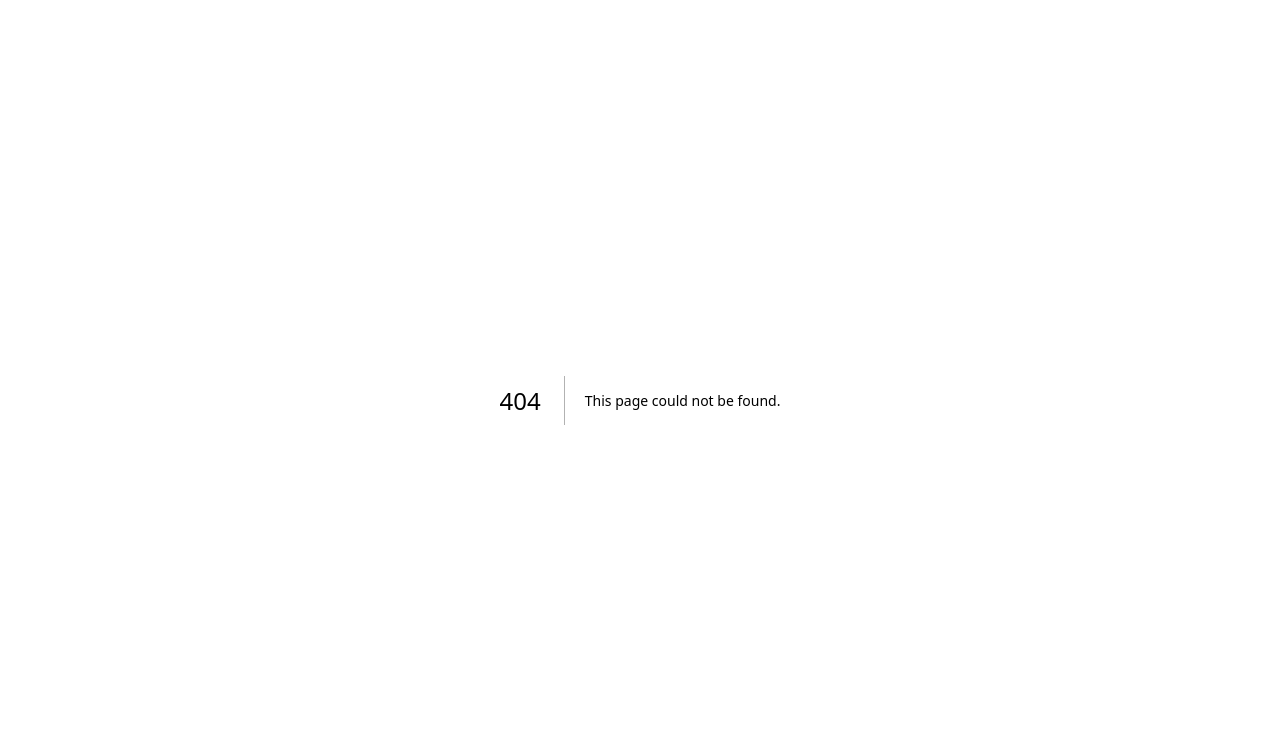
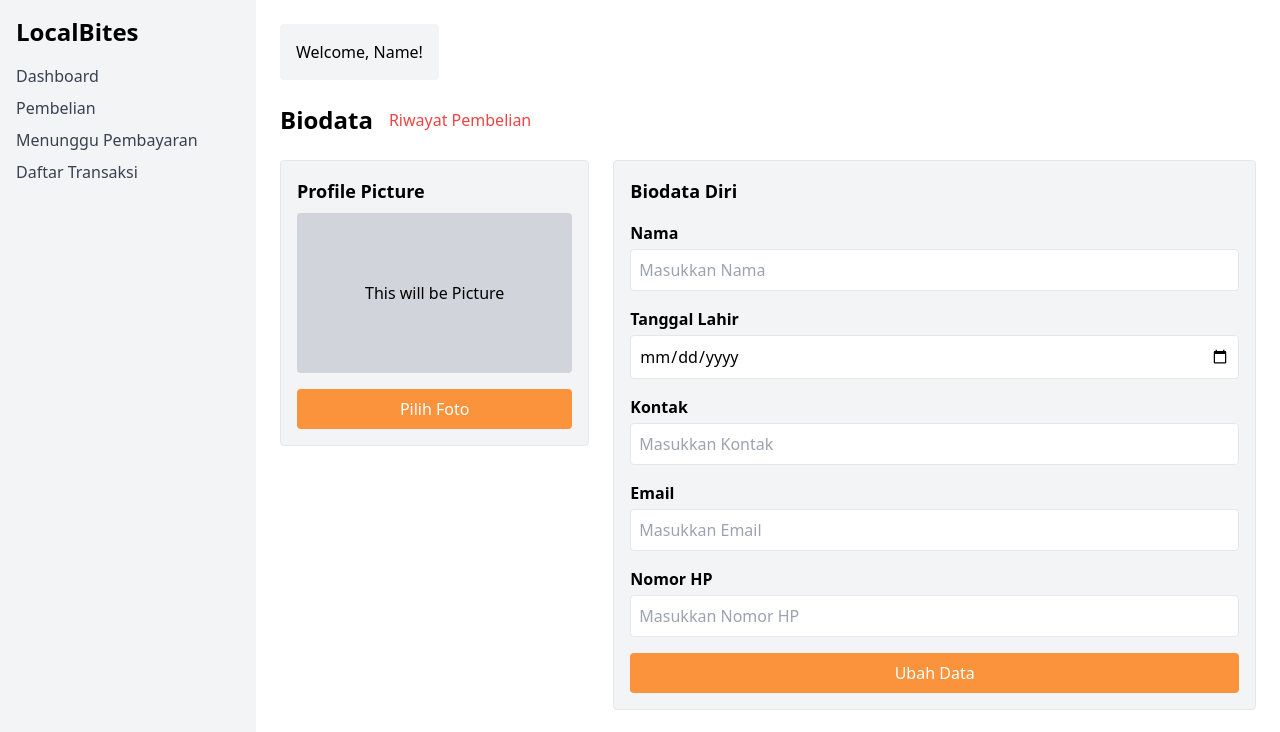
Before and after one commit to anojumisa/FSSE_JAN24_GroupF_GFP, a Next.js app in the folder frontend/final_project/: page /Dashboard_User_Profile in a window 1280 px wide. Before the commit this address had no page. Shown: the top 732 px of the page. Built offline with nearby package versions, Linux system fonts and the light colour scheme.

Commit message:
feat: add dashboard user

```diff
--- /dev/null
+++ b/frontend/final_project/src/components/layouts/Dashboard_User/biodata/index.tsx
@@ -0,0 +1,10 @@
+import React from 'react';
+
+const Biodata = () => (
+  <div className="flex justify-between items-center bg-gray-100 p-4 rounded">
+    <div className="text-lg font-bold cursor-pointer text-red-500">Biodata</div>
+    <div className="text-red-500 cursor-pointer">History</div>
+  </div>
+);
+
+export default Biodata;
--- /dev/null
+++ b/frontend/final_project/src/components/layouts/Dashboard_User/notification/index.tsx
@@ -0,0 +1,9 @@
+import React from 'react';
+
+const Notification = () => (
+  <div className="bg-gray-100 p-4 rounded">
+    Welcome, Name!
+  </div>
+);
+
+export default Notification;
--- /dev/null
+++ b/frontend/final_project/src/components/layouts/Dashboard_User/sidebar/index.tsx
@@ -0,0 +1,17 @@
+import React from 'react';
+
+const Sidebar = () => (
+  <div className="w-64 p-4 bg-gray-100 h-screen">
+    <h2 className="text-2xl font-bold mb-4">LocalBites</h2>
+    <nav>
+      <ul>
+        <li className="mb-2"><a href="/dashboard" className="text-gray-700 hover:text-gray-900">Dashboard</a></li>
+        <li className="mb-2"><a href="/pembelian" className="text-gray-700 hover:text-gray-900">Pembelian</a></li>
+        <li className="mb-2"><a href="/menunggu-pembayaran" className="text-gray-700 hover:text-gray-900">Menunggu Pembayaran</a></li>
+        <li className="mb-2"><a href="/daftar-transaksi" className="text-gray-700 hover:text-gray-900">Daftar Transaksi</a></li>
+      </ul>
+    </nav>
+  </div>
+);
+
+export default Sidebar;
--- /dev/null
+++ b/frontend/final_project/src/components/layouts/Dashboard_User/transaction/index.tsx
@@ -0,0 +1,21 @@
+import React from 'react';
+
+const TransactionList = () => (
+  <div className="bg-gray-100 p-4 rounded">
+    <div className="mb-4">
+      <div className="text-lg font-bold mb-2">Daftar Transaksi</div>
+      <div className="mb-2">Tanggal: 2024-08-08</div>
+      <div className="mb-2">Nama Produk: Sample Product</div>
+      <div className="mb-2">Jumlah: 2</div>
+    </div>
+    <div className="flex justify-between items-center border-t pt-4">
+      <div>
+        <div>Produk</div>
+        <div>Total Harga: $200</div>
+      </div>
+      <button className="bg-orange-400 text-white py-2 px-4 rounded">Beli Lagi</button>
+    </div>
+  </div>
+);
+
+export default TransactionList;
--- /dev/null
+++ b/frontend/final_project/src/components/layouts/Dashboard_User_Profile/personal_information/index.tsx
@@ -0,0 +1,30 @@
+import React from 'react';
+
+const PersonalInfoForm = () => (
+  <div className="p-4 bg-gray-100 rounded border">
+    <h3 className="text-lg font-bold mb-4">Biodata Diri</h3>
+    <div className="mb-4">
+      <label className="block mb-1 font-semibold">Nama</label>
+      <input type="text" className="w-full p-2 border rounded" placeholder="Masukkan Nama" />
+    </div>
+    <div className="mb-4">
+      <label className="block mb-1 font-semibold">Tanggal Lahir</label>
+      <input type="date" className="w-full p-2 border rounded" />
+    </div>
+    <div className="mb-4">
+      <label className="block mb-1 font-semibold">Kontak</label>
+      <input type="text" className="w-full p-2 border rounded" placeholder="Masukkan Kontak" />
+    </div>
+    <div className="mb-4">
+      <label className="block mb-1 font-semibold">Email</label>
+      <input type="email" className="w-full p-2 border rounded" placeholder="Masukkan Email" />
+    </div>
+    <div className="mb-4">
+      <label className="block mb-1 font-semibold">Nomor HP</label>
+      <input type="text" className="w-full p-2 border rounded" placeholder="Masukkan Nomor HP" />
+    </div>
+    <button className="bg-orange-400 text-white py-2 px-4 rounded w-full">Ubah Data</button>
+  </div>
+);
+
+export default PersonalInfoForm;
--- /dev/null
+++ b/frontend/final_project/src/components/layouts/Dashboard_User_Profile/profile_picture/index.tsx
@@ -0,0 +1,15 @@
+import React from 'react';
+
+const ProfilePicture = () => (
+  <div className="p-4 bg-gray-100 rounded border">
+    <div className="mb-4">
+      <div className="text-lg font-bold mb-2">Profile Picture</div>
+      <div className="h-40 bg-gray-300 rounded flex items-center justify-center">
+        <p>This will be Picture</p>
+      </div>
+    </div>
+    <button className="bg-orange-400 text-white py-2 px-4 rounded w-full">Pilih Foto</button>
+  </div>
+);
+
+export default ProfilePicture;
--- /dev/null
+++ b/frontend/final_project/src/pages/Dashboard_User/index.tsx
@@ -0,0 +1,26 @@
+import React from 'react';
+import Sidebar from '../../components/layouts/Dashboard_User/sidebar';
+import Notification from '../../components/layouts/Dashboard_User/notification';
+import Biodata from '../../components/layouts/Dashboard_User/biodata';
+import TransactionList from '../../components/layouts/Dashboard_User/transaction';
+
+const Dashboard = () => (
+  <div className="flex">
+    <Sidebar />
+    <div className="flex-1 p-6">
+      <div className="flex justify-between mb-6">
+        <Notification />
+      </div>
+      <div className="mb-6">
+        <Biodata />
+      </div>
+      <div className="grid gap-6">
+        <TransactionList />
+        <TransactionList />
+        <TransactionList />
+      </div>
+    </div>
+  </div>
+);
+
+export default Dashboard;
--- /dev/null
+++ b/frontend/final_project/src/pages/Dashboard_User_Profile/index.tsx
@@ -0,0 +1,32 @@
+import React from 'react';
+import Sidebar from '../../components/layouts/Dashboard_User/sidebar';
+import Notification from '../../components/layouts/Dashboard_User/notification';
+import ProfilePicture from '../../components/layouts/Dashboard_User_Profile/profile_picture';
+import PersonalInfoForm from '../../components/layouts/Dashboard_User_Profile/personal_information';
+
+const Profile = () => (
+  <div className="flex">
+    <Sidebar />
+    <div className="flex-1 p-6">
+      <div className="flex justify-between mb-6">
+        <Notification />
+      </div>
+      <div className="mb-6">
+        <div className="flex items-center">
+          <h2 className="text-2xl font-bold mr-4">Biodata</h2>
+          <a href="#" className="text-red-500">Riwayat Pembelian</a>
+        </div>
+      </div>
+      <div className="grid grid-cols-3 gap-6">
+        <div className="col-span-1">
+          <ProfilePicture />
+        </div>
+        <div className="col-span-2">
+          <PersonalInfoForm />
+        </div>
+      </div>
+    </div>
+  </div>
+);
+
+export default Profile;
```
